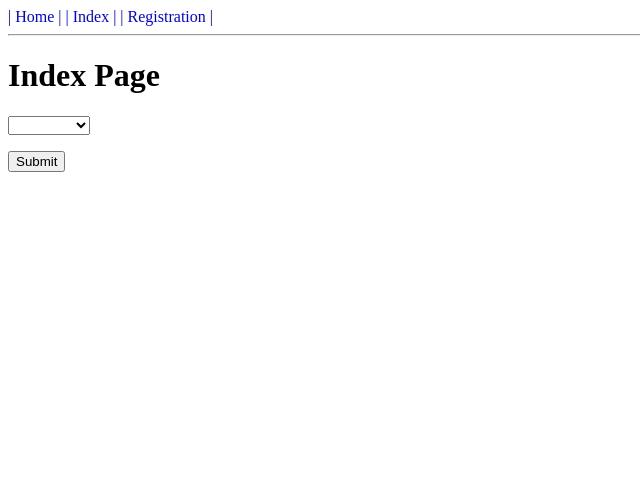
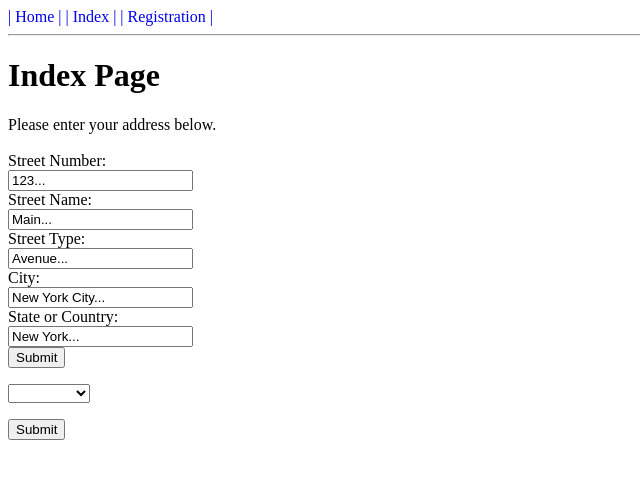
Before and after one commit to rmotr-students-code/002-pyp-demoday-g2, a Flask app: page /index in a window 1280 px wide. Shown: the top 479 px of the page, without its empty margins (0-640 px from the left). Run offline with Flask 2, Linux system fonts and the light colour scheme; parts of the project's set-up code (start-up, migrations or seed data) failed here and were passed over.

Commit message:
Added comments. Improved Twitter API to return specific queries fields. Added 'results.html' to show results of queried tweets. Added user address form to 'index.html'.

```diff
--- a/Glocal/API/GMaps.py
+++ b/Glocal/API/google_maps.py
@@ -2,8 +2,12 @@ from instance.config import Google_API
 import requests
 
 def get_coordinates(st_num, st_name, st_type, city, state):
+    # HTTP GET request used to query Google Maps to convert an address into latitude, longitude coordinates. The GET request queries
+    # a specific Google Maps url (provided in the Google Maps API) with specific parameters attached (the address).
     r = requests.get('https://maps.googleapis.com/maps/api/geocode/json?address=' + st_num + '+' + st_name + '+' + st_type + ',+' + city + ',+' + state + '&sensor=FALSE' + Google_API)
+    # Converts the data into readable json format
     data = r.json()
+    # Pulls the latitude, longitude coordinates from a long stream of json data that includes information other than the coordinates.
     latitude = data['results'][0]['geometry']['location']['lat']
     longitude = data['results'][0]['geometry']['location']['lng']
     return latitude, longitude
--- a/Glocal/templates/index.html
+++ b/Glocal/templates/index.html
@@ -2,6 +2,29 @@
 
 {% block content %}
 <h1>Index Page</h1>
+
+<div>
+    <form method='POST'>
+        Please enter your address below.<br>
+        <br>
+        Street Number: <br>
+        <input type='text' name='st_num' value="123...">
+        <br>
+        Street Name: <br>
+        <input type='text' name='st_name' value="Main...">
+        <br>
+        Street Type: <br>
+        <input type='text' name='st_type' value="Avenue...">
+        <br>
+        City: <br>
+        <input type='text' name='city' value="New York City...">
+        <br>
+        State or Country: <br>
+        <input type='text' name='state' value="New York...">
+        <br>
+        <input type='submit' value='Submit'>
+    </form>
+</div>
 <!--Make this a drop down box with a checklist?-->
 <div><select>
     <option></option>
--- a/Glocal/views.py
+++ b/Glocal/views.py
@@ -2,7 +2,7 @@ from Glocal import app
 from flask import render_template, request, flash, redirect
 from .forms import RegistrationForm
 import collections
-
+from Glocal.API import local_tweets
 
 def setup_page_dict():
     """Make a dictionary of all the pages in the file for links at the top of
@@ -21,12 +21,21 @@ def home_page():
                            app_name=app.config['APP_NAME'])
 
 
-@app.route('/index')
+@app.route('/index', methods =['GET','POST'])
 def index_page():
-    return render_template('index.html', title='Index',
+    if request.method == 'GET':
+        return render_template('index.html', title='Index',
                            page_dict=setup_page_dict(),
                            chosen_media=app.config['CHOSEN_MEDIA'])
 
+    elif request.method == 'POST':
+        st_num = request.form['st_name']
+        st_name = request.form['st_num']
+        st_type = request.form['st_type']
+        city = request.form['city']
+        state = request.form['state']
+        lst_local_tweets = local_tweets.get_local_tweets(st_num,st_name,st_type,city,state)
+        return render_template('results.html', lst_local_tweets = lst_local_tweets)
 
 @app.route('/Registration', methods=['GET', 'POST'])
 def Registration():
--- a/run.py
+++ b/run.py
@@ -2,4 +2,6 @@
 # directories
 
 from Glocal import app
-app.run(debug=True)
+if __name__ == "__main__":
+    app.debug = True
+    app.run(host='0.0.0.0', port=8080)
```
Also changed, not shown: Glocal/API/LocalTweets.py (deleted, +0 -14 lines), Glocal/API/local_tweets.py (added, +24 -0 lines), Glocal/templates/results.html (added, +18 -0 lines), Unittests/Unittests.py (+7 -7 lines), Glocal/sqlalchemy_user.db (added).
